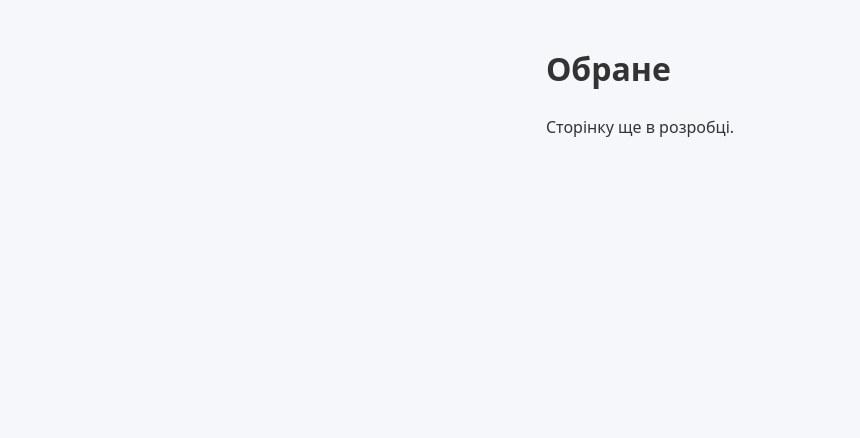
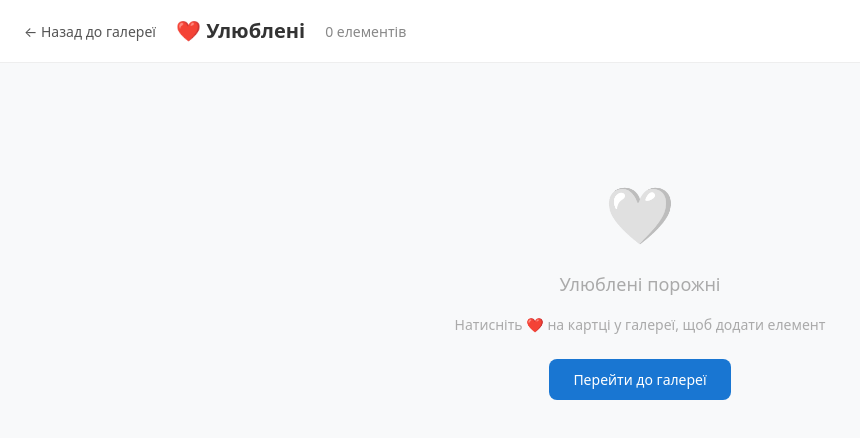
Before and after one commit to HoshkoElizabeth/warehouse-inventory-app, a React app in the folder frontend/: page /favorites in a window 1280 px wide. Shown: the top 438 px of the page, without its empty margins (0-860 px from the left). Built offline with nearby package versions, Linux system fonts and the light colour scheme; the HTML template or start-up script is replaced by a standard one.

Commit message:
feat: add Favorites page with empty state and quick view

```diff
--- a/frontend/src/pages/Favorites.jsx
+++ b/frontend/src/pages/Favorites.jsx
@@ -1,8 +1,84 @@
+import { useState } from 'react';
+import { Link } from 'react-router-dom';
+import { useFavorites } from '../hooks/useFavorites';
+import InventoryCard from '../components/gallery/InventoryCard';
+import InventoryQuickView from '../components/gallery/InventoryQuickView';
+
 export default function Favorites() {
+    const { favorites, toggleFavorite, isFavorite } = useFavorites();
+    const [selectedId, setSelectedId] = useState(null);
+
     return (
-        <div style={{ maxWidth: 900, margin: '0 auto', padding: '24px 16px' }}>
-            <h1>Обране</h1>
-            <p>Сторінку ще в розробці.</p>
+        <div style={{ minHeight: '100vh', background: '#f8f9fa' }}>
+            <style>{`
+        .fav-grid {
+          display: grid;
+          grid-template-columns: repeat(auto-fill, minmax(260px, 1fr));
+          gap: 24px;
+        }
+        @media (max-width: 600px) {
+          .fav-grid { grid-template-columns: 1fr 1fr; gap: 12px; }
+        }
+      `}</style>
+
+            {/* Шапка */}
+            <div style={{
+                background: '#fff', borderBottom: '1px solid #eee',
+                padding: '16px 24px',
+                display: 'flex', gap: 20, alignItems: 'center',
+            }}>
+                <Link to="/gallery" style={{ color: '#555', textDecoration: 'none', fontSize: 14 }}>
+                    ← Назад до галереї
+                </Link>
+                <h1 style={{ margin: 0, fontSize: 20 }}>❤️ Улюблені</h1>
+                <span style={{ color: '#888', fontSize: 14 }}>
+                    {favorites.length} {favorites.length === 1 ? 'елемент' : 'елементів'}
+                </span>
+            </div>
+
+            {/* Контент */}
+            <div style={{ maxWidth: 1200, margin: '0 auto', padding: '28px 16px' }}>
+                {favorites.length === 0 ? (
+                    /* Empty state */
+                    <div style={{ textAlign: 'center', padding: 80, color: '#aaa' }}>
+                        <div style={{ fontSize: 56, marginBottom: 16 }}>🤍</div>
+                        <p style={{ fontSize: 18, margin: '0 0 16px' }}>Улюблені порожні</p>
+                        <p style={{ fontSize: 14, margin: '0 0 24px' }}>
+                            Натисніть ❤️ на картці у галереї, щоб додати елемент
+                        </p>
+                        <Link
+                            to="/gallery"
+                            style={{
+                                display: 'inline-block', padding: '10px 24px',
+                                background: '#1976d2', color: '#fff',
+                                borderRadius: 8, textDecoration: 'none', fontSize: 14,
+                            }}
+                        >
+                            Перейти до галереї
+                        </Link>
+                    </div>
+                ) : (
+                    <div className="fav-grid">
+                        {favorites.map(item => (
+                            <InventoryCard
+                                key={item.id}
+                                item={item}
+                                isFav={isFavorite(item.id)}
+                                onToggleFav={toggleFavorite}
+                                onClick={() => setSelectedId(item.id)}
+                            />
+                        ))}
+                    </div>
+                )}
+            </div>
+
+            {/* Quick View */}
+            {selectedId && (
+                <InventoryQuickView
+                    itemId={selectedId}
+                    onClose={() => setSelectedId(null)}
+                />
+            )}
         </div>
     );
 }
```
